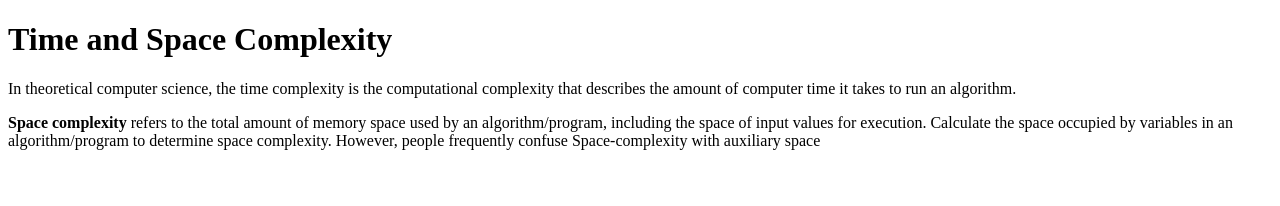
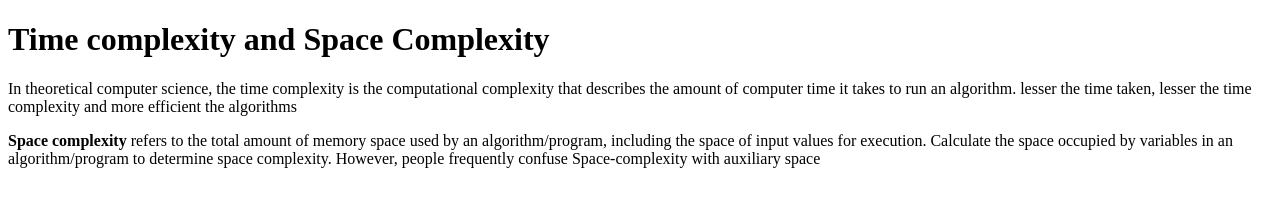
Before and after one commit to acciojob/time-and-space-complexity-ramrajsainiiitd, a website: page main.html in a window 1280 px wide. Drawn offline with Linux system fonts and the light colour scheme.

Commit message:
created a submission

```diff
--- a/main.html
+++ b/main.html
@@ -11,10 +11,11 @@
     <script type="text/javascript" src="./script.js">
 </script>
 	<h1>
-		Time and Space Complexity
+		Time complexity and Space Complexity
 	</h1>
 <p>
-In theoretical computer science, the time complexity is the computational complexity that describes the amount of computer time it takes to run an algorithm.</p>
+In theoretical computer science, the time complexity is the computational complexity that describes the amount of computer time it takes to run an algorithm. lesser the time taken, lesser the time complexity and more efficient the algorithms
+</p>
 	<p>
 <b>Space complexity</b> refers to the total amount of memory space used by an algorithm/program, including the space of input values for execution. Calculate the space occupied by variables in an algorithm/program to determine space complexity. However, people frequently confuse Space-complexity with auxiliary space	</p>
 
```
